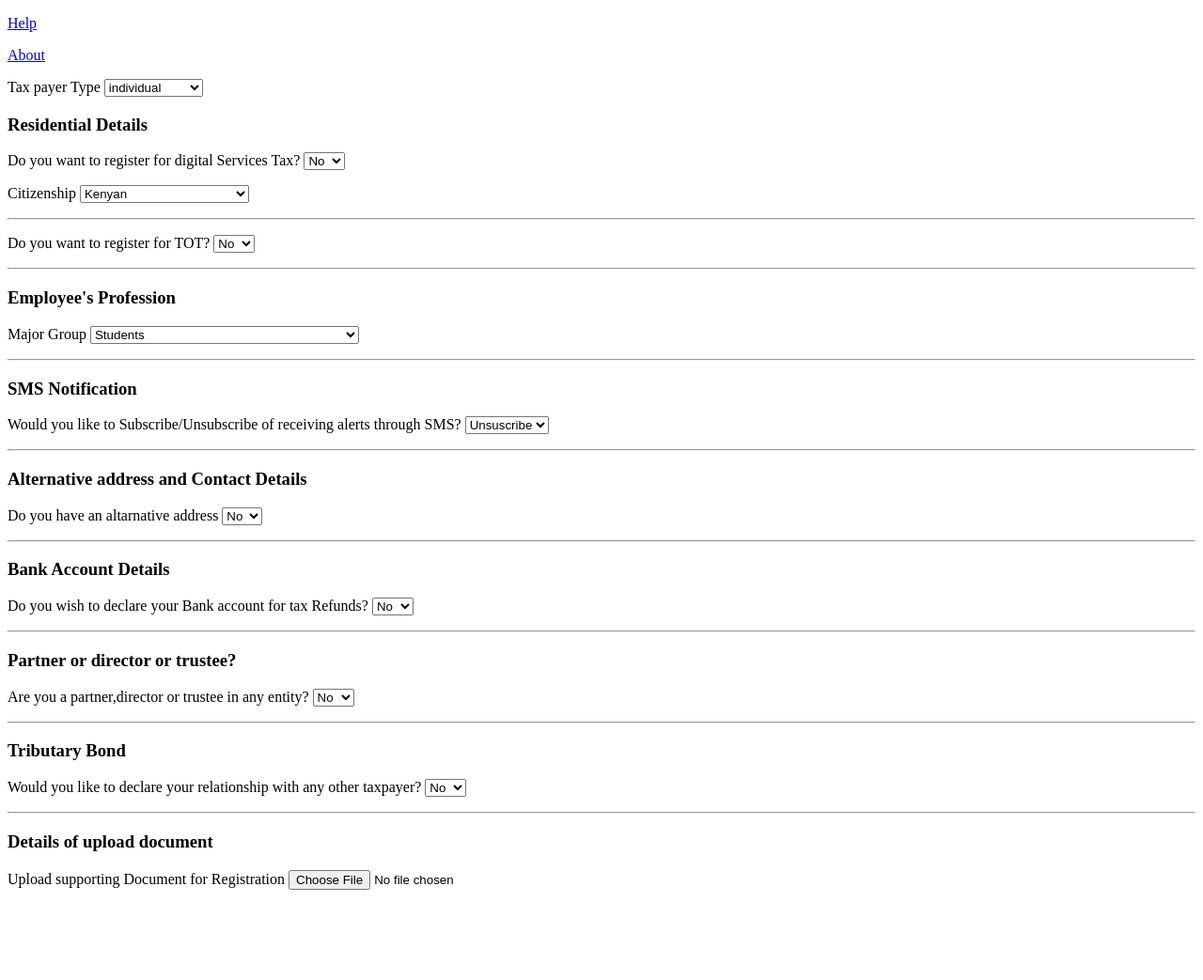
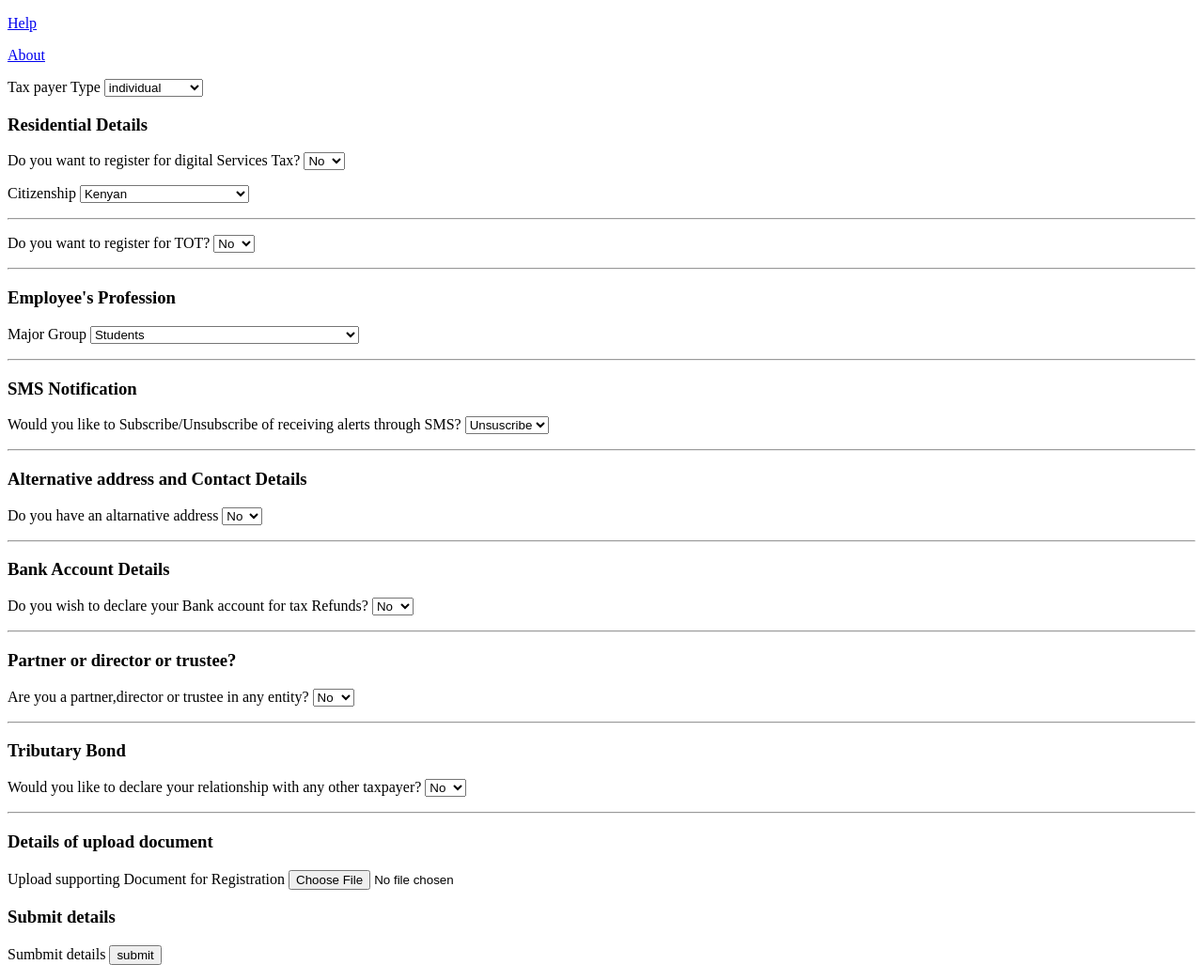
Before and after one commit to dynastycomrades/kra, a plain HTML site: page index.html in a window 1280 px wide. Shown: the whole page at 94% size. Before the commit the page ends 963 px from the top, so only its background shows below. Drawn offline with Linux system fonts and the light colour scheme.

Commit message:
Update index.html

```diff
--- a/index.html
+++ b/index.html
@@ -168,7 +168,12 @@
 
 
 
-
+              <div>
+                  <h3>
+                    Submit details
+                  </h3>
+                <p>Sumbmit details <input type="submit" value="submit"></p>
+              </div>
             </form>
           </div>
 
```
